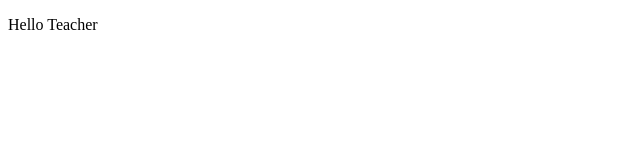
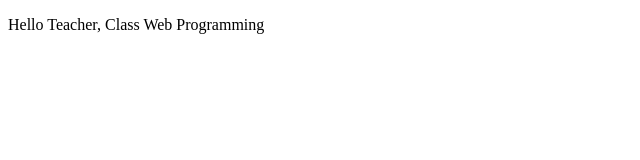
Before and after one commit to jucelisa/test01, a plain HTML site: page index.html in a window 1280 px wide. Shown: the whole page, without its empty margins (0-640 px from the left). Drawn offline with Linux system fonts and the light colour scheme.

Commit message:
Commit try2

```diff
--- a/index.html
+++ b/index.html
@@ -5,6 +5,6 @@
     <title></title>
   </head>
   <body>
-    <p>Hello Teacher</p>
+    <p>Hello Teacher, Class Web Programming</p>
   </body>
 </html>
```
